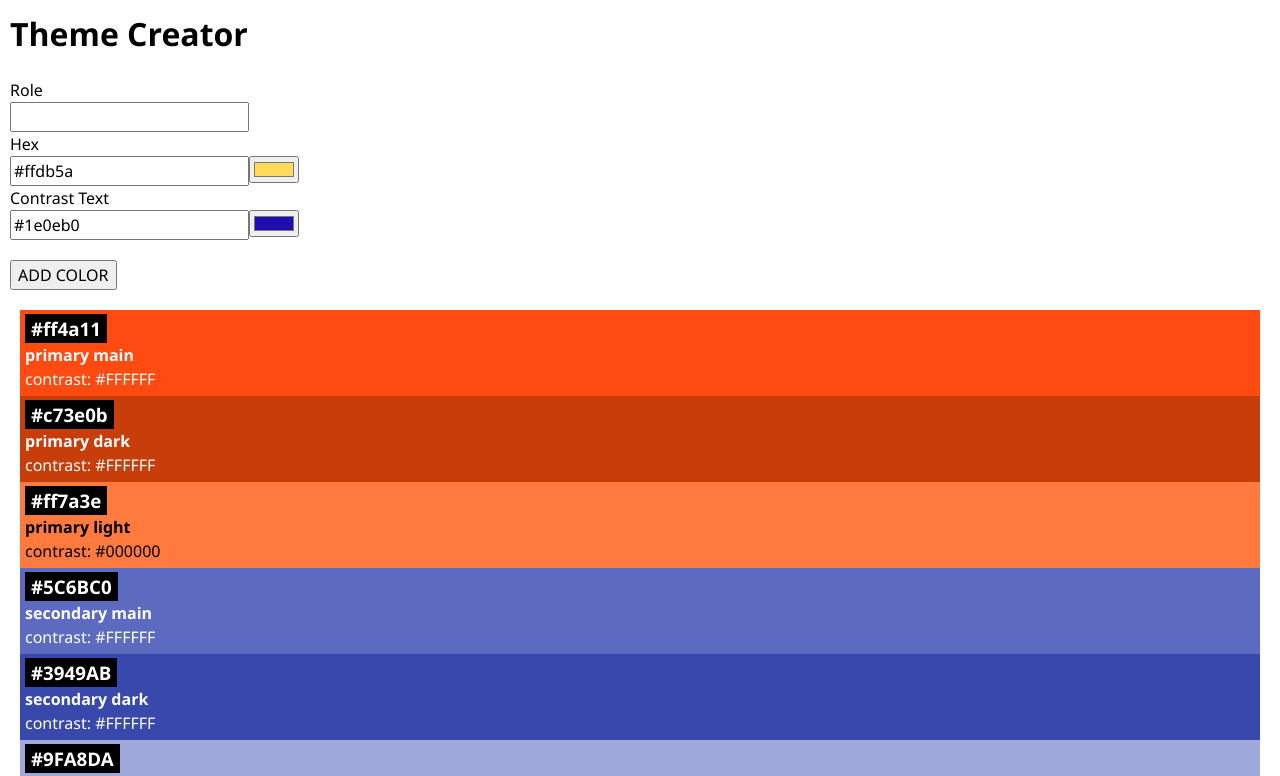
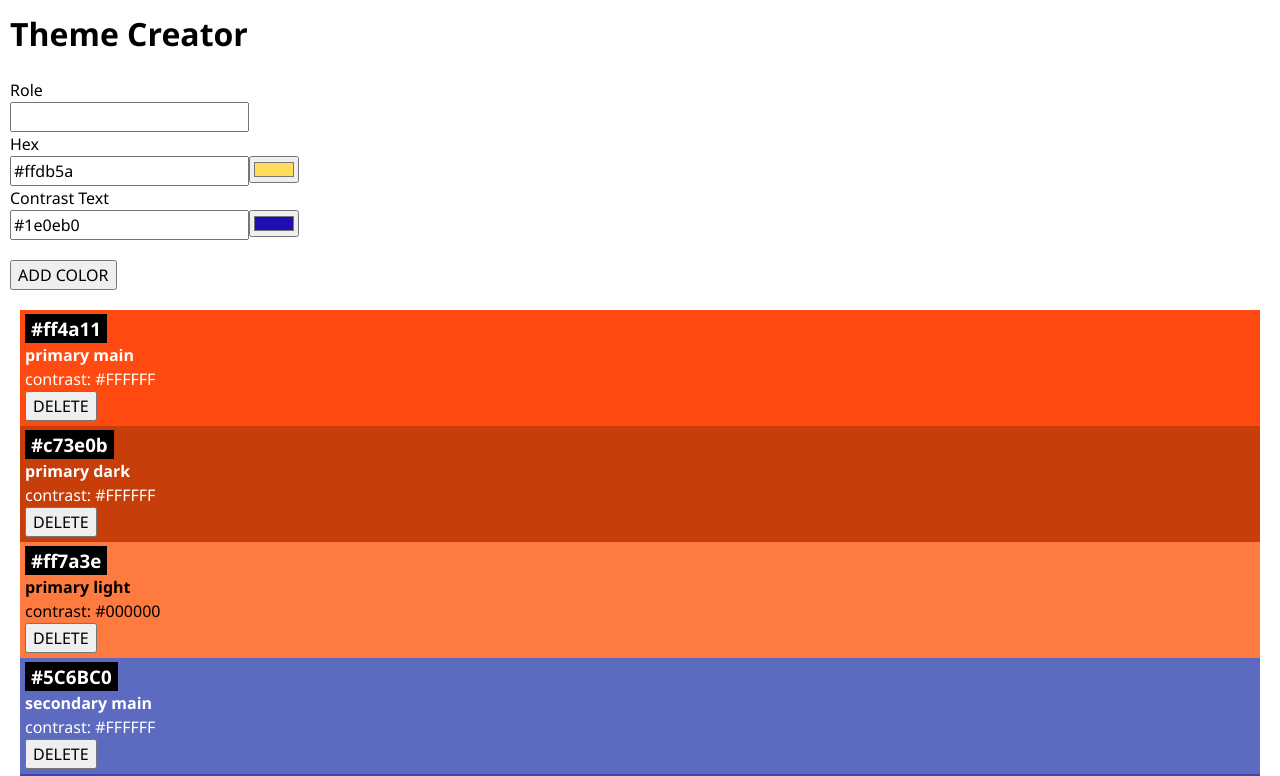
Before and after one commit to annaschemmel/project-4_theme-creator, a React (Vite) app: page / in a window 1280 px wide. Shown: the top 776 px of the page. Built offline with nearby package versions, Linux system fonts and the light colour scheme.

Commit message:
Create: Delete button in card

```diff
--- a/src/App.jsx
+++ b/src/App.jsx
@@ -6,6 +6,11 @@ import "./App.css";
 import { uid } from "uid";
 
 function App() {
+  const [colors, setColors] = useState(initialColors);
+  console.log(colors.role);
+
+  // ADD NEW COLOR
+  // --------------
   // colors.js (array initial colors) is what is being mapped here
   // we don't want to change that variable/array so we add a new variable/useState here in app ("colors")
   // the information that we get from the form is used to add new cards to the newly created "colors"-variable
@@ -15,20 +20,36 @@ function App() {
   // -> the form gives the information to the parent (app)
   // -> the parent (app) gives it back to colors-variable (which is then mapped into the list)
 
-  const [colors, setColors] = useState(initialColors);
-
-  function addNewColor(newColor) {
+  function handleAddColor(newColor) {
     console.log("new color that's added", newColor);
     setColors([{ id: uid(), ...newColor }, ...colors]);
   }
 
+  // DELETE A COLOR
+  //-------------
+  // create a new button with a handler function (delete button)
+
+  function handleDeleteColor() {
+    console.log();
+  }
+
+  // RETURN
+  //-------------
+
   return (
     <>
       <h1>Theme Creator</h1>
-      <Colorform onAddColor={addNewColor} />
+      <Colorform onAddColor={handleAddColor} />
 
       {colors.map((color) => {
-        return <Color key={color.id} color={color} />;
+        return (
+          <Color
+            key={color.id}
+            id={color.id}
+            color={color}
+            onDeleteColor={handleDeleteColor}
+          />
+        );
       })}
     </>
   );
--- a/src/Components/Color/Color.jsx
+++ b/src/Components/Color/Color.jsx
@@ -1,7 +1,7 @@
 import "./Color.css";
 
-export default function Color({ color }) {
-  console.log("Find Issue 1");
+export default function Color({ color, onDeleteColor, id }) {
+  //console.log("Find Issue 1");
   return (
     <div
       className="color-card"
@@ -13,6 +13,9 @@ export default function Color({ color }) {
       <h3 className="color-card-headline">{color.hex}</h3>
       <h4>{color.role}</h4>
       <p>contrast: {color.contrastText}</p>
+      <button title="delete movie" onClick={() => onDeleteColor(id)}>
+        Delete
+      </button>
     </div>
   );
 }
--- a/src/index.css
+++ b/src/index.css
@@ -81,5 +81,12 @@ h6 {
 .colorform button {
   display: block;
   margin: 20px 0 0;
+}
+
+/*
+  10. Default button styling
+*/
+
+button {
   text-transform: uppercase;
 }
```
